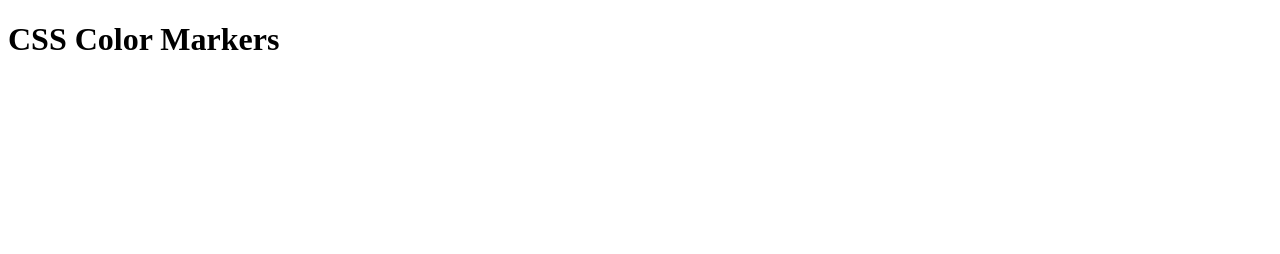
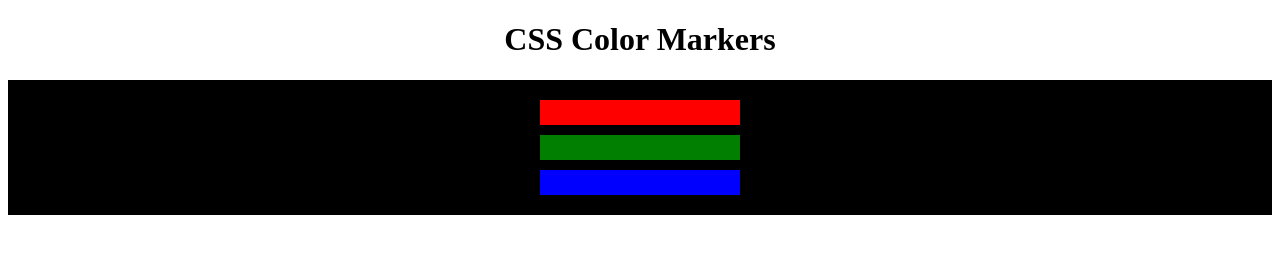
Before and after one commit to tonylasarna/CSS-Color-Markers, a plain HTML site: page index.html in a window 1280 px wide. Drawn offline with Linux system fonts and the light colour scheme.

Commit message:
up to step 25/94

```diff
--- a/index.html
+++ b/index.html
@@ -4,8 +4,17 @@
     <meta charset="utf-8">
     <meta name="viewport" content="width=device-width, initial-scale=1.0">
     <title>Colored Markers</title>
+    <link rel="stylesheet" href="styles.css">
   </head>
   <body>
     <h1>CSS Color Markers</h1>
+    <div class="container">
+      <div class="marker one">
+      </div>
+      <div class="marker two">
+      </div>
+      <div class="marker three">
+      </div>
+    </div>
   </body>
 </html>
--- a/styles.css
+++ b/styles.css
@@ -0,0 +1,26 @@
+h1 {
+    text-align: center;
+  }
+
+  .container {
+    background-color: rgb(0, 0, 0);
+    padding: 10px 0;
+  }
+
+  .marker {
+    width: 200px;
+    height: 25px;
+    margin: 10px auto;
+  }
+
+  .one {
+    background-color: rgb(255, 0, 0);
+  }
+
+  .two {
+    background-color: rgb(0, 127, 0);
+  }
+
+  .three {
+    background-color: rgb(0, 0, 255);
+  }
```
Lines whose indentation alone changed are shown as unchanged.
